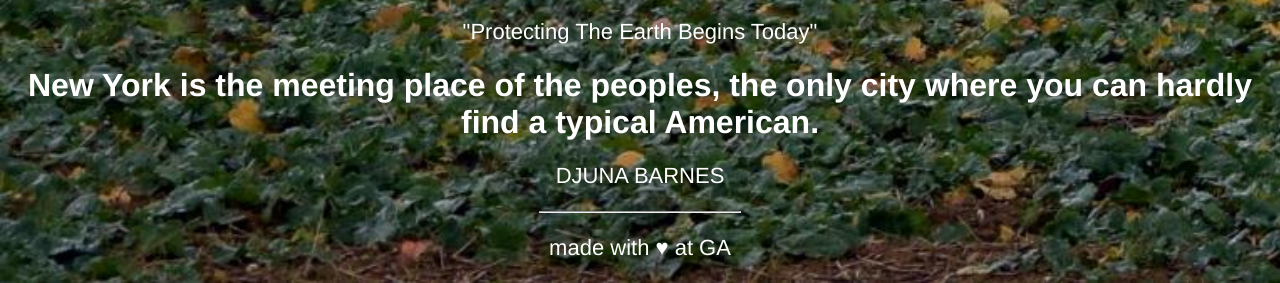
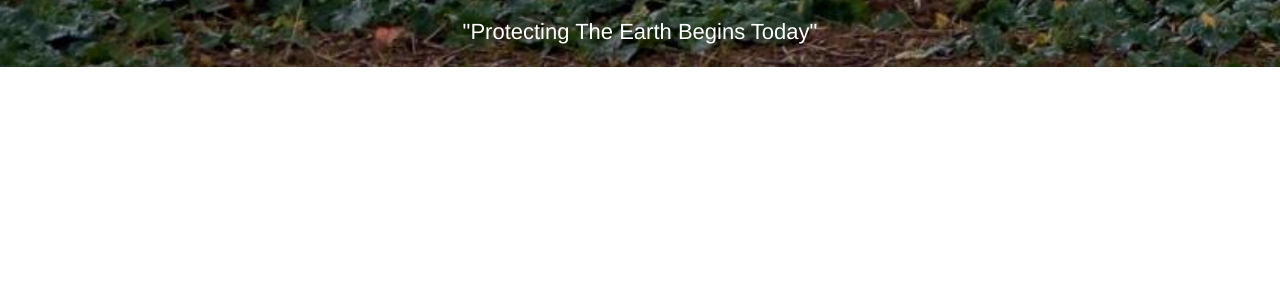
Before and after one commit to theoriginalkitkat/theoriginalkitkat.github.io, a plain HTML site: page unit_3/index.html in a window 1280 px wide. Shown: the part 3073-3356 px from the top of the page. After the commit the page ends 3140 px from the top, so only its background shows below. Drawn offline with Linux system fonts and the light colour scheme; files that its build step writes are made by us from their sources.

Commit message:
unit 3 update

```diff
--- a/unit_3/index.html
+++ b/unit_3/index.html
@@ -9,9 +9,5 @@
   	<img src="images/logo.png">
   	<h1>Bird News Climate Alliance, LLC.</h1>
 	<p>"Protecting The Earth Begins Today"</p>
-	<h1>New York is the meeting place of the peoples, the only city where you can hardly find a typical American.</h1>
-  	<p>DJUNA BARNES</p>
-  	<hr>
-  	<p>made with &hearts; at GA</p>
 </body>
 </html>
```
